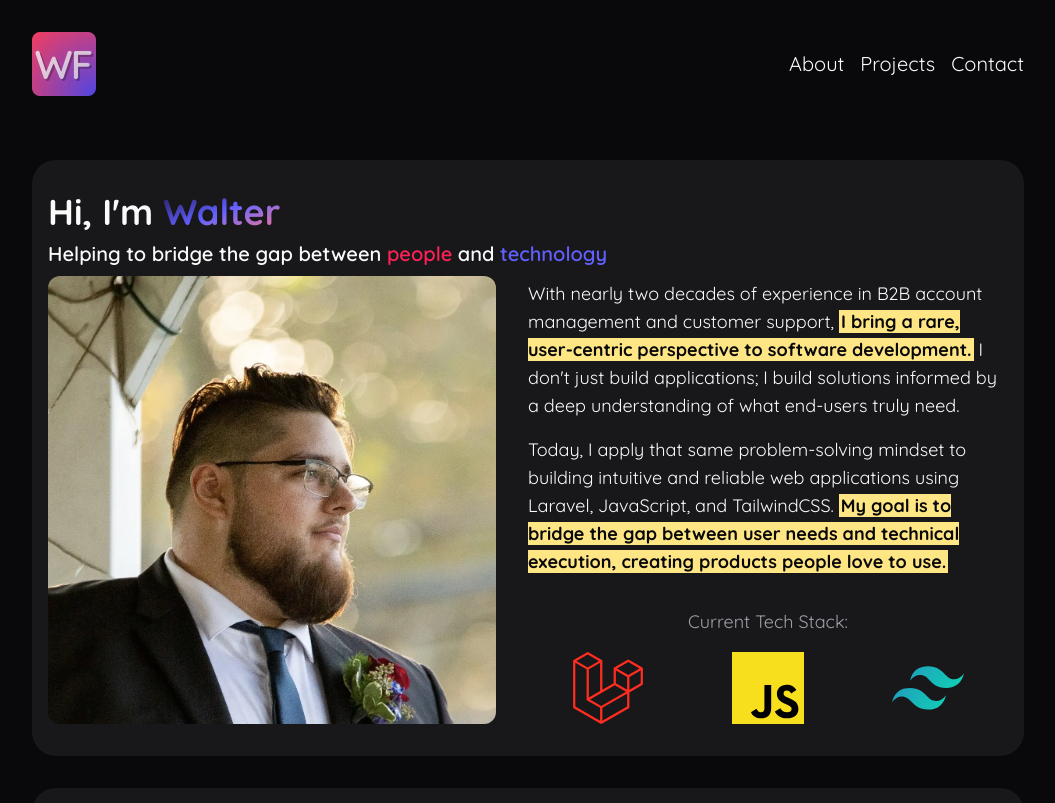
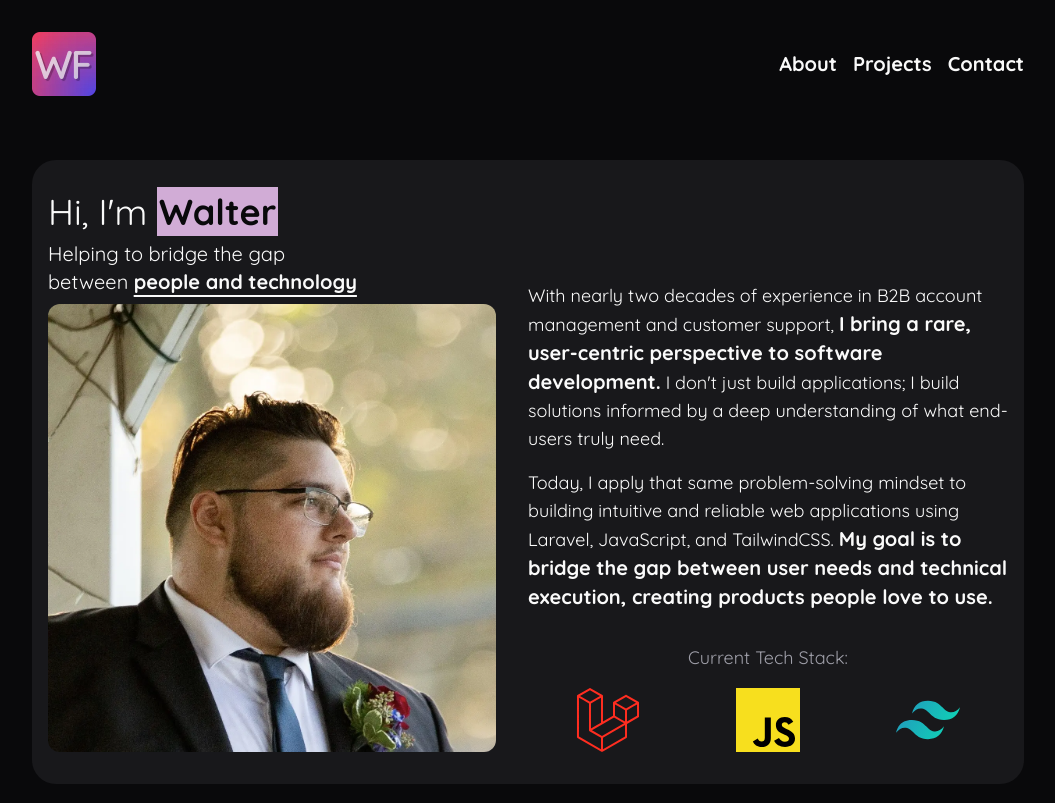
Before and after one commit to walterfurrer/portfolio, a website built with Vite: page index.html in a window 1280 px wide. Shown: the top 803 px of the page, without its empty margins (112-1167 px from the left). Built offline with nearby package versions, Linux system fonts and the light colour scheme; a script that the page names is missing.

Commit message:
Update styles and fix typo in testimonials section
The changes update visual styling across the site, including text highlights, spacing adjustments, and font weights.
Also fixes spelling of "Testimonials".

```diff
--- a/index.html
+++ b/index.html
@@ -20,7 +20,7 @@
                 <a href="index.html">
                     <img src="public/images/wf-logo.webp" alt="logo" class="w-16" />
                 </a>
-                <ul class="flex flex-row gap-4 self-center">
+                <ul class="flex flex-row gap-4 self-center font-bold">
                     <li>
                         <a href="#about" class="text-xl hover:text-indigo-400">About</a>
                     </li>
@@ -34,22 +34,22 @@
             </nav>
             <main class="flex flex-col gap-y-8">
                 <section id="about" class="section">
-                    <div class="flex flex-col text-left place-content-around md:grid md:grid-cols-2">
+                    <div class="flex flex-col gap-y-4 text-left place-content-around md:grid md:grid-cols-2 md:gap-0">
                         <div class="flex flex-col gap-2">
-                            <h1 class="text-4xl font-bold">
+                            <h1 class="text-4xl">
                             Hi, I'm
-                            <span class="bg-linear-to-br from-indigo-950 via-indigo-500 to-rose-400 bg-clip-text text-transparent">Walter</span>
+                            <span class="text-highlight">Walter</span>
                             </h1>
-                            <p class="text-xl text-balance font-semibold md:text-nowrap">Helping to bridge the gap between <span class="text-rose-500">people</span> and <span class="text-indigo-500">technology</span></p>
+                            <p class="text-xl text-balance">Helping to bridge the gap between <span class="font-bold underline underline-offset-6">people and technology</span></p>
                             <img src="/images/pfp-cropped.webp" alt="Headshot of Walter" class="min-w-xs max-w-md rounded-xl" />
                         </div>
                         <div class="flex flex-col gap-8">
                             <div class="text-lg text-left text-pretty flex flex-col flex-grow gap-4 md:place-content-end">
                                 <p>
-                                    With nearly two decades of experience in B2B account management and customer support, <span class="text-highlight">I bring a rare, user-centric perspective to software development.</span> I don't just build applications; I build solutions informed by a deep understanding of what end-users truly need.
+                                    With nearly two decades of experience in B2B account management and customer support, <span class="font-bold text-xl">I bring a rare, user-centric perspective to software development.</span> I don't just build applications; I build solutions informed by a deep understanding of what end-users truly need.
                                 </p>
                                 <p>
-                                    Today, I apply that same problem-solving mindset to building intuitive and reliable web applications using Laravel, JavaScript, and TailwindCSS. <span class="text-highlight">My goal is to bridge the gap between user needs and technical execution, creating products people love to use.</span>
+                                    Today, I apply that same problem-solving mindset to building intuitive and reliable web applications using Laravel, JavaScript, and TailwindCSS. <span class="font-bold text-xl">My goal is to bridge the gap between user needs and technical execution, creating products people love to use.</span>
                                 </p>
                             </div>
                             <div class="flex flex-col gap-y-4">
@@ -128,8 +128,8 @@
                     </div>
                 </section>
                 <section class="bg-card-background flex flex-col gap-4 px-4 py-8 text-left rounded-3xl text-pretty items-center">
-                    <h2 class="text-2xl font-semibold">Testamonials</h2>
-                    <div class="flex flex-col gap-2 max-w-2/3 border-b border-zinc-700">
+                    <h2 class="text-2xl font-semibold">Testimonials</h2>
+                    <div class="flex flex-col gap-2 border-b border-zinc-700 md:max-w-2/3">
                         <p class="italic">
                             "Walter reported to me at Minuteman Press Intl., and I can confidently say he is an exceptional individual. He is not only kind and hardworking, but also a true team player. His eagerness to learn and his openness to constructive criticism sets him apart. Any team would be fortunate to have him."
                         </p>
@@ -137,7 +137,7 @@
                             -Bruce Lentino, Lead IT Support Specialist
                         </p>
                     </div>
-                    <div class="flex flex-col gap-2 max-w-2/3 border-b border-zinc-700">
+                    <div class="flex flex-col gap-2 border-b border-zinc-700 md:max-w-2/3">
                         <p class="italic">
                             "I am writing this letter to express my utmost appreciation for Mr. Walter and
                             his exceptional qualities. Walter is not only highly skilled in his work but also
--- a/src/style.css
+++ b/src/style.css
@@ -26,11 +26,11 @@
 }
 
 .text-highlight {
-    @apply bg-amber-200 text-zinc-950 font-bold px-0.5;
+    @apply bg-[#D1ACD6] text-zinc-950 font-bold p-0.5;
 }
 
 .tag-highlight {
-    @apply bg-amber-200 text-zinc-950 font-bold text-sm px-0.5;
+    @apply bg-indigo-200 text-zinc-950 font-bold text-sm px-0.5;
 }
 
 .project-title {
@@ -46,5 +46,5 @@ img {
 }
 
 .technology-logo {
-    @apply size-18;
+    @apply size-16;
 }
```
